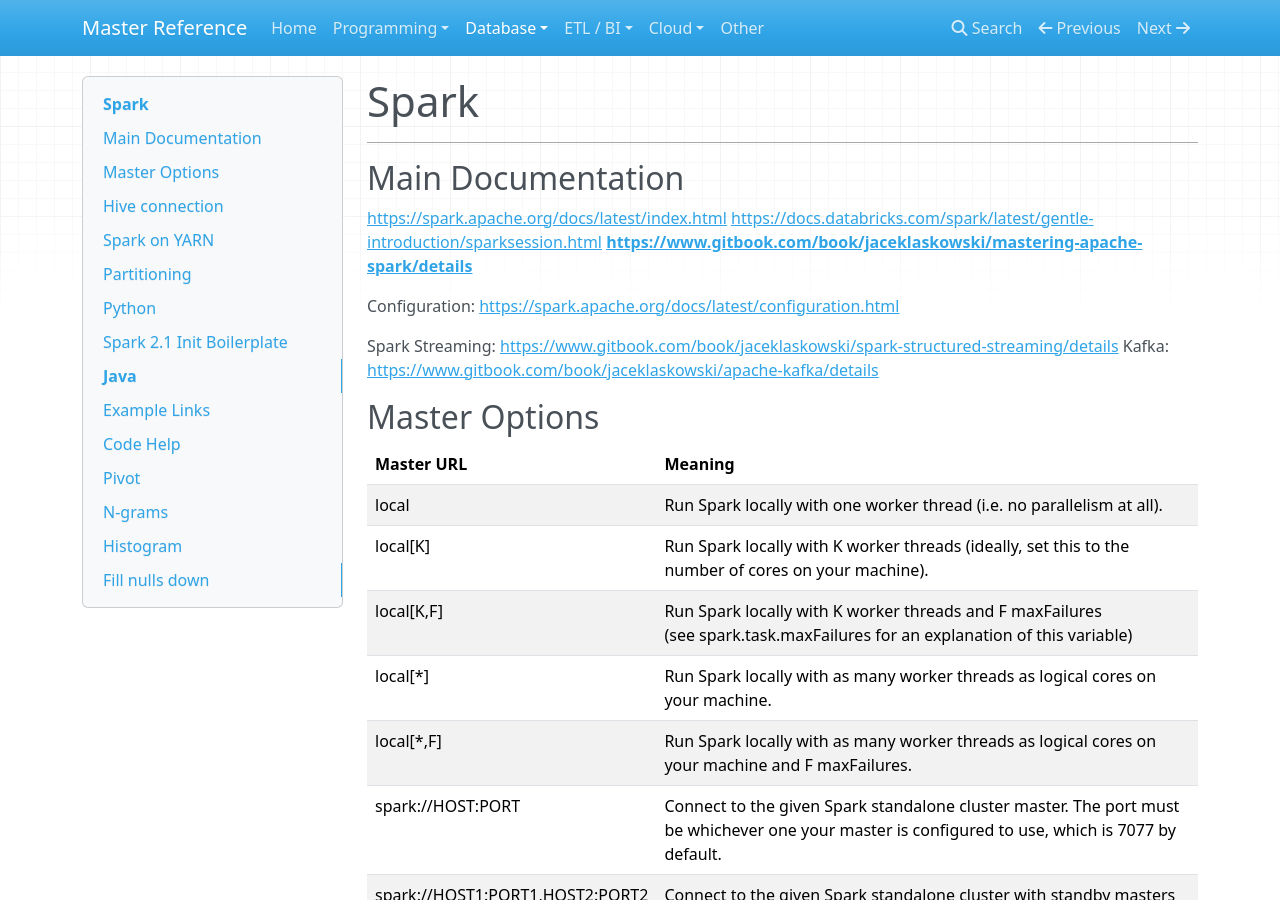
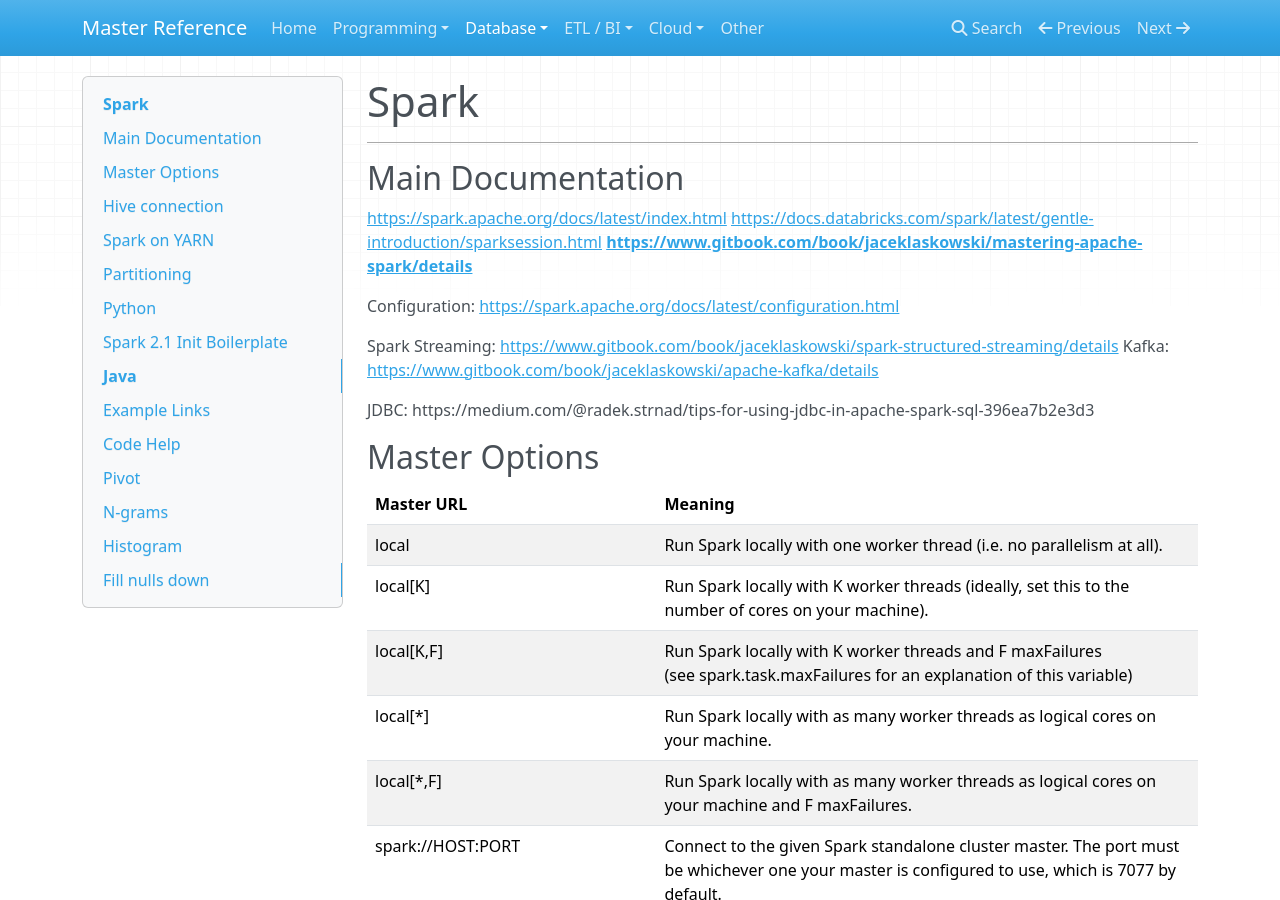
Before and after one commit to flarco/ref-docs, an MkDocs documentation site: the page built from docs/database/spark.md, in a window 1280 px wide and 900 px high. Built offline with MkDocs 1.6.1, drawn with Linux system fonts in a browser that asks for light colours; nearby versions of some CDN libraries; old or Windows-style settings are respelled for this version of MkDocs; some of the changed lines change nothing that is shown.

Commit message:
Spark update

```diff
--- a/docs/database/spark.md
+++ b/docs/database/spark.md
@@ -12,6 +12,8 @@
 
 Spark Streaming: [https://www.gitbook.com/book/jaceklaskowski/spark-structured-streaming/details](https://www.gitbook.com/book/jaceklaskowski/spark-structured-streaming/details)
 Kafka: [https://www.gitbook.com/book/jaceklaskowski/apache-kafka/details](https://www.gitbook.com/book/jaceklaskowski/apache-kafka/details)
+
+JDBC: https://medium.com/@radek.strnad/tips-for-using-jdbc-in-apache-spark-sql-396ea7b2e3d3
 
 ## Master Options
 
```
